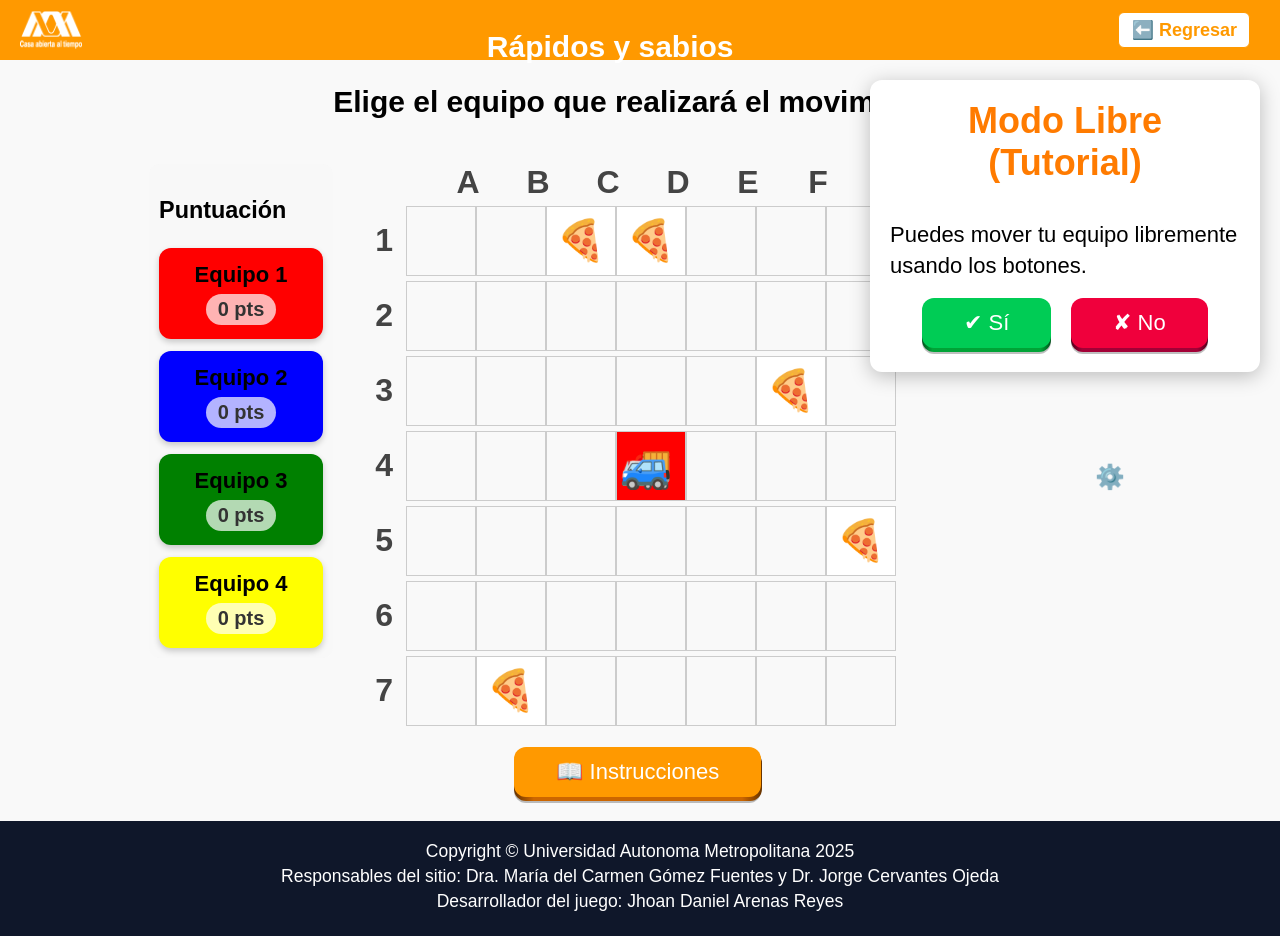
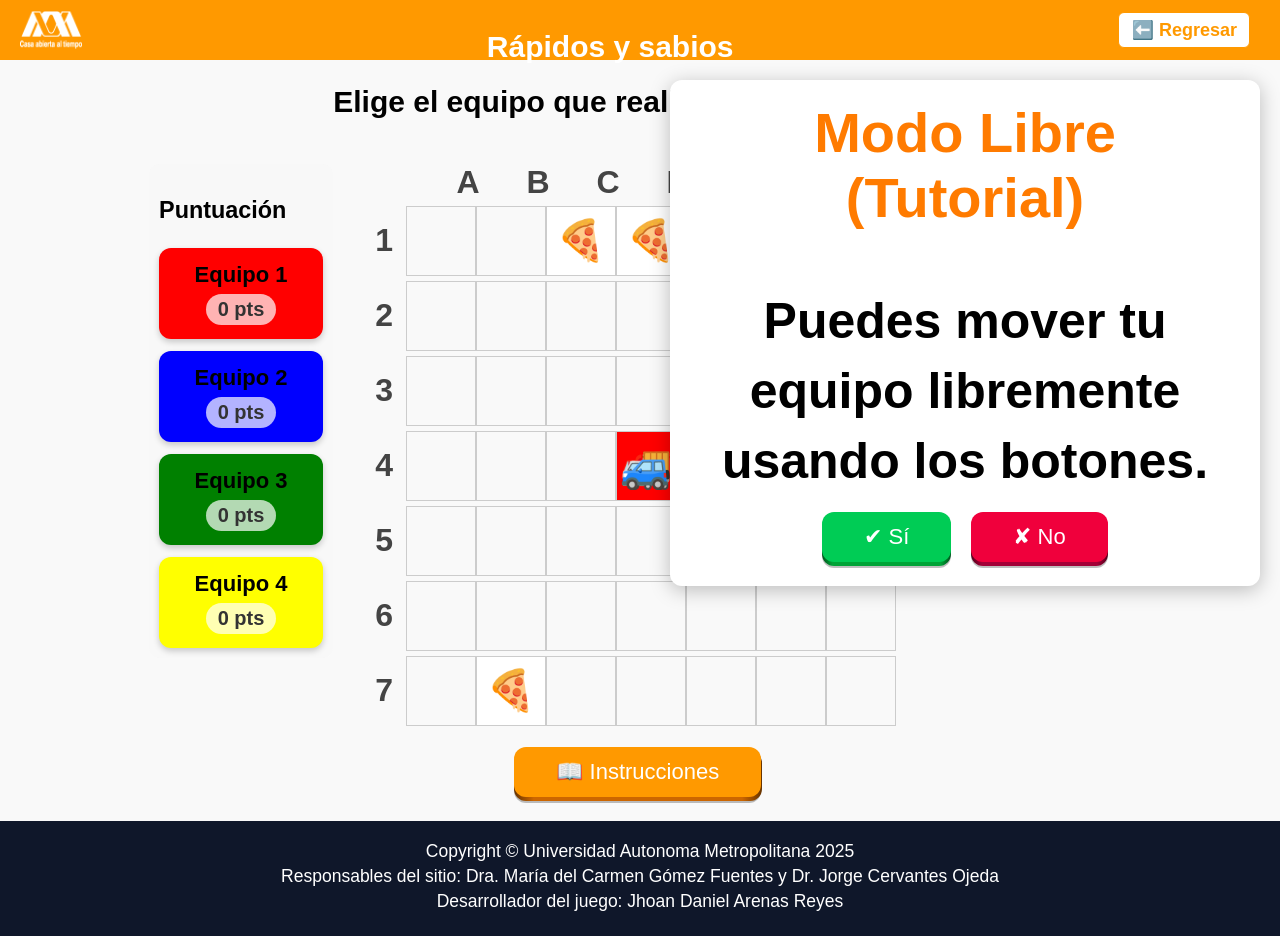
Before and after one commit to DanielAr41/Juego, a React (Vite) app in the folder pizza-delivery-game/: page / in a window 1280 px wide. Built offline with nearby package versions, Linux system fonts and the light colour scheme.

Commit message:
Se aumenta el tamaño de la fuente de las preguntas

```diff
--- a/pizza-delivery-game/src/PizzaDeliveryGame.css
+++ b/pizza-delivery-game/src/PizzaDeliveryGame.css
@@ -144,7 +144,7 @@ html, body {
     top: 80px;
     right: 20px;
 
-    width: 350px;
+    width: 550px;
     max-width: 95vw;
 
     max-height: 85vh;
@@ -163,7 +163,7 @@ html, body {
   /* Para pantallas bajas o móviles verticales */
 @media (max-height: 700px) {
   .modal-float {
-    top: 20px !important;     /* Baja el modal */
+    top: 20px !important;
     right: 10px !important;
     max-height: 90vh !important;
     overflow-y: auto !important;
@@ -176,7 +176,7 @@ html, body {
   .modal-float {
     top: 10px !important;
     right: 5px !important;
-    left: 5px !important;   /* Centra y expande */
+    left: 5px !important;
     width: auto !important;
     max-width: none !important;
     max-height: 88vh !important;
@@ -194,16 +194,19 @@ html, body {
 
 
   .modal-float h3 {
-    font-size: 1.8rem;
+    font-size: 2.8rem;
     font-weight: 800;
     text-align: center;
     color: #ff7b00;
+    margin-top: 0;
   }
 
   .modal-float p {
-    font-size: 1.1rem;
+    font-size: 2.5rem;
     margin-bottom: 16px;
     line-height: 1.4;
+    font-weight: 800;
+    text-align: center;
   }
 
   .modal-float .controls {
@@ -218,14 +221,6 @@ html, body {
     flex-direction: column;
     gap: 14px;
   }
-
-
-
-  .modal-float h3 {
-    margin-top: 0;
-  }
-
-
 
   .main-game {
     display: flex;
```
